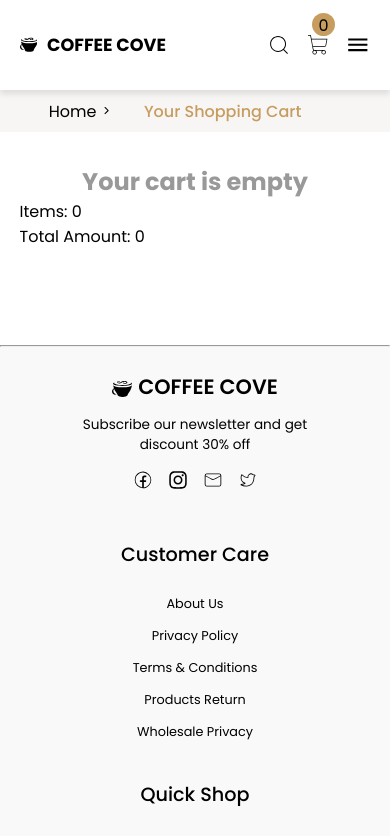
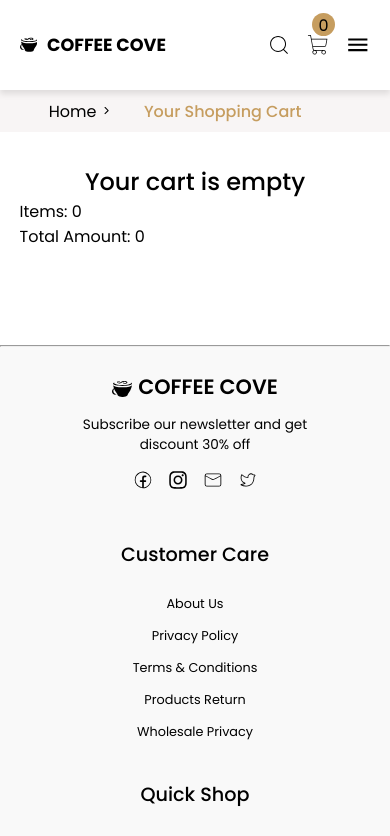
Before and after one commit to jenisha987/Coffee-Shop, a React (Vite) app in the folder coffee-shop/: page /cart in a window 390 px wide. Shown: the top 836 px of the page. Built offline with nearby package versions, Linux system fonts and the light colour scheme.

Commit message:
delete functionality

```diff
--- a/coffee-shop/src/App.css
+++ b/coffee-shop/src/App.css
@@ -933,7 +933,10 @@ td {
     .cart-mobile h3 {
         text-align: center;
         font-size: 1.5rem;
-        color: #999;
+        font-weight: 500;
+    }
+    .delete-cart-item {
+        margin-bottom: -2.2rem;
     }
 
       /* Additional adjustments for price and subtotal */
--- a/coffee-shop/src/App.jsx
+++ b/coffee-shop/src/App.jsx
@@ -35,6 +35,12 @@ const App = () => {
     });
   };
 
+  const removeFromCart = (id) => {
+    setCart((prevCart) => {
+      return prevCart.filter(item => item.id !== id);
+    })
+  }
+
   const totalItemsInCart = cart.reduce((total, item) => total + item.quantity, 0);
 
   return (
@@ -43,7 +49,7 @@ const App = () => {
     <Routes>
       <Route path='/' element={<Home addToCart={addToCart} cart={cart} />} />
       <Route path='*' element={<Error />} />
-      <Route path='/cart' element={<Cart cart={cart} setCart={setCart} />} />
+      <Route path='/cart' element={<Cart cart={cart} setCart={setCart} removeFromCart={removeFromCart} />} />
     </Routes>
     <Footer />
     </BrowserRouter>
--- a/coffee-shop/src/components/Cart.jsx
+++ b/coffee-shop/src/components/Cart.jsx
@@ -5,7 +5,7 @@ import { RxCross2 } from "react-icons/rx";
 import { FaCaretUp } from "react-icons/fa";
 import { FaCaretDown } from "react-icons/fa";
 
-const Cart = ({ cart, setCart }) => {
+const Cart = ({ cart, setCart, removeFromCart }) => {
   const [carts, setCarts] = useState([]);
 
   useEffect(() => {
@@ -49,7 +49,7 @@ const Cart = ({ cart, setCart }) => {
             </thead>
             <tbody>
                 {
-                carts.length > 0 ?
+                carts.length > 0 ? (
                 carts.map((cartItem, cartIndex) => (
                     <tr key={cartIndex} className='table-tr'>
                       <td className='table-product'>
@@ -63,17 +63,24 @@ const Cart = ({ cart, setCart }) => {
                           <button onClick={() => handleDecrement(cartIndex)}><FaCaretDown size={20} /></button>
                       </td>
                       <td>Rs.{cartItem.price * cartItem.quantity}</td>
-                      <td><RxCross2 size={25} /></td>
+                      <td><RxCross2 size={25} onClick={() => removeFromCart(cartItem.id)} /></td>
                     </tr>
-                    )) : <h3>Your cart is empty</h3>
+                    ))
+                  ) : (
+                    <div>
+                      <h3>Your cart is empty</h3>
+                    </div>
+                    )
                 }
             </tbody>
         </table>
 
       <div className='cart-mobile'>
           {
-            carts.length > 0 ? carts.map((cartItem, cartIndex) => (
+            carts.length > 0 ? ( carts.map((cartItem, cartIndex) => (
               <table key={cartIndex}>
+                <tbody>
+                <tr className='delete-cart-item'><RxCross2 size={20} onClick={() => removeFromCart(cartItem.id)} /></tr>
                 <tr>
                   <td>{cartItem.title}</td>
                   <td><img src={cartItem.image} alt='cartItem' width={100} height={100} /></td>
@@ -94,8 +101,14 @@ const Cart = ({ cart, setCart }) => {
                   <td>sub total</td>
                   <td>Rs.{cartItem.price * cartItem.quantity}</td>
                 </tr>
+                </tbody>
               </table>
-            )) : <h3>Your cart is empty</h3>
+            ))
+          ) : (
+            <div>
+              <h3>Your cart is empty</h3>
+            </div>
+            )
           }
       </div>
 
```
